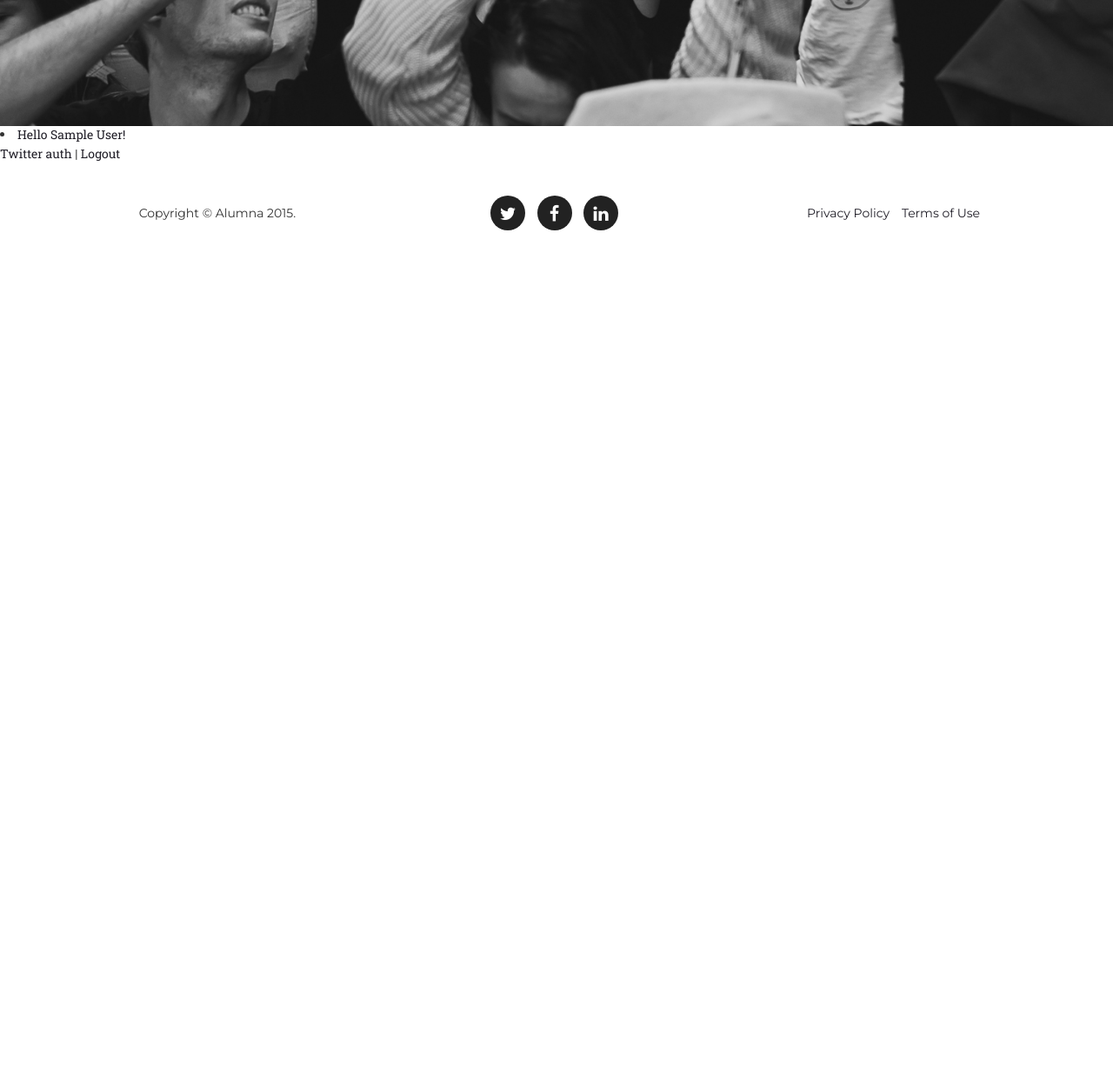
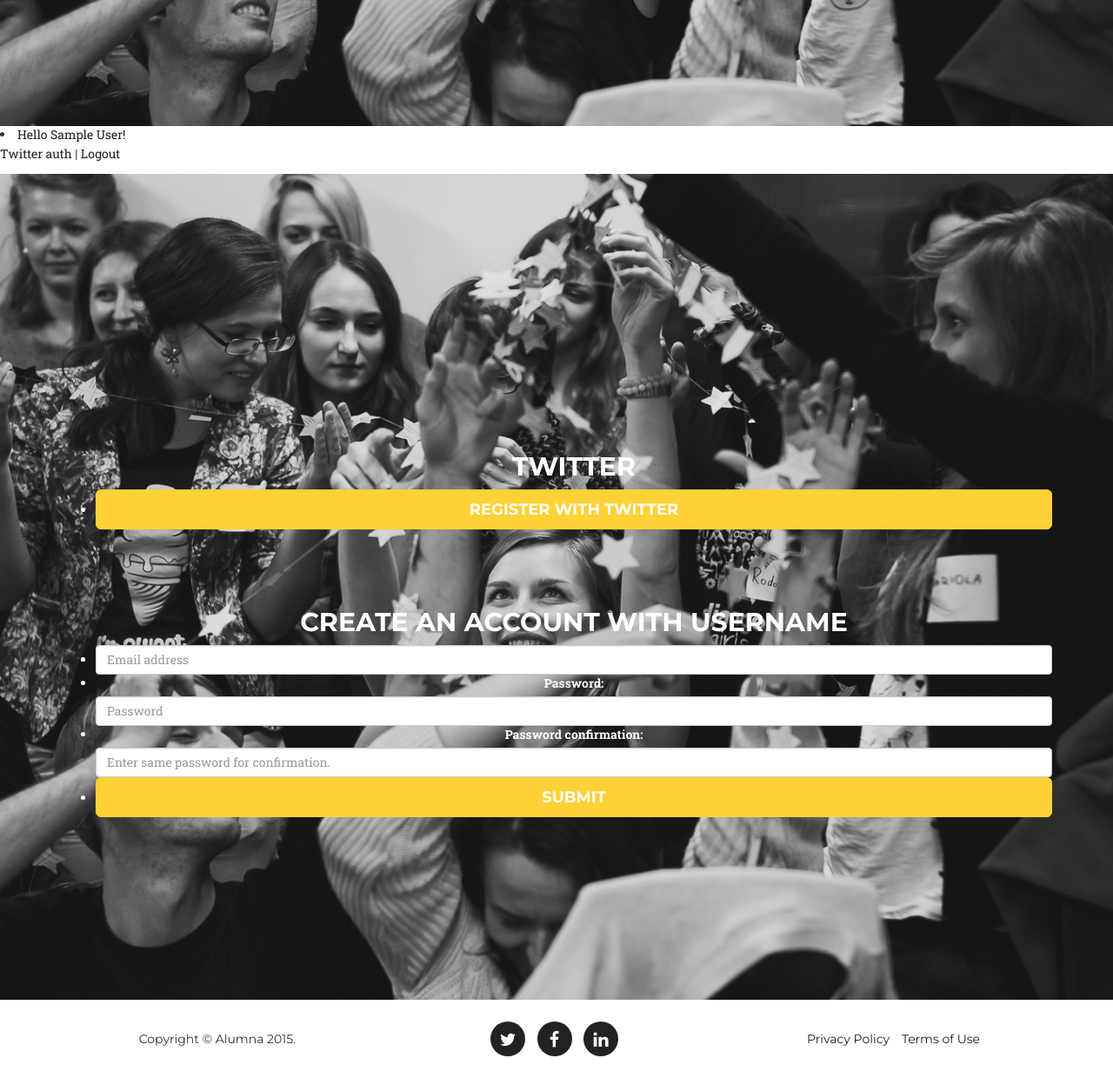
Before and after one commit to elena/alumna, a Django app: page / in a window 1280 px wide. Shown: the part 545-1785 px from the top of the page at 87% size. Before the commit the page ends 810 px from the top, so only its background shows below. Run offline with Django 3.2, Linux system fonts and the light colour scheme; the visitor is signed in with stand-in values (Sample User, id 1); parts of the project's set-up code (start-up, migrations or seed data) failed here and were passed over; some libraries are stand-ins or nearby versions; some web fonts are replaced.

Commit message:
Add bootstrapped styled form to home template.

```diff
--- a/templates/home.html
+++ b/templates/home.html
@@ -36,6 +36,43 @@
 
 {% block content %}
 
+    <!-- Header -->
+    <header>
+        <div class="container">
+            <div class="intro-text">
+
+              <ul>
+<h2>Twitter</h2>
+<p>
+<li>
+  <a class="btn btn-lg btn-primary btn-block" href="{% url 'social:begin' 'twitter' %}?next={{ request.path }}">Register with Twitter</a>
+</li>
+</p>
+<br>
+<br>
+<br>
+<h2>Create an Account with Username</h2>
+<li>
+  <form id="google-plus" method="post" action=".">
+    {% csrf_token %}
+    <input type='hidden' name='csrfmiddlewaretoken' value='JrRFXt1GMOjPZzTYqAQyUgh9YB5AGzPQ' />
+    <li>
+      <label for="inputEmail" class="sr-only">Email address</label>
+      <input id="id_username" class="form-control" placeholder="Email address" maxlength="30" name="username" type="text" />
+    </li>
+<li><label for="id_password1">Password:</label> <input id="id_password1" name="password1" type="password" class="form-control" placeholder="Password" required></li>
+<li><label for="id_password2">Password confirmation:</label> <input id="id_password2" name="password2" type="password" class="form-control" placeholder="Enter same password for confirmation." required /> </li>
+    <li><input class="btn btn-lg btn-primary btn-block" type=submit></li>
+  </form>
+</li>
+   </ul>
+
+
+            </div>
+        </div>
+    </header>
+
+
 {% if user and not user.is_anonymous %}
 
 {% else %}
@@ -44,7 +81,28 @@
 
    <ul>
 
-{% comment %}
+     {% comment %}
+
+              <!-- signin -->
+                    <div class="signin">
+                      <div class="logo">
+                        <img src="" alt="logo">
+                      </div>
+                      <form class="form-signin">
+
+                        <input type="email" id="inputEmail" class="form-control" placeholder="Email address" required autofocus>
+                        <label for="inputPassword" class="sr-only">Password</label>
+                        <input type="password" id="inputPassword" class="form-control" placeholder="Password" required>
+                        <div class="checkbox">
+                          <label>
+                            <input type="checkbox" value="remember-me"> Remember me
+                          </label>
+                        </div>
+                        <button class="btn btn-lg btn-primary btn-block" type="submit">Sign in</button>
+                      </form>
+                    </div>
+                <!-- signin -->
+
 <h1>Log in</h1>
 <h2>Twitter</h2>
 <p><a href="{% url 'social:begin' 'twitter' %}?next={{ request.path }}">Login with Twitter</a></p>
@@ -66,21 +124,6 @@
 </li>
 {% endcomment %}
 
-<h2>Twitter</h2>
-<p>
-<li>
-  <a href="{% url 'social:begin' 'twitter' %}?next={{ request.path }}">Register with Twitter</a>
-</li>
-</p>
-<h2>Create an Account with Username</h2>
-<li>
-  <form id="google-plus" method="post" action=".">
-    {% csrf_token %}
-    {{ form.as_ul }}
-    <input type=submit>
-  </form>
-</li>
-   </ul>
 
 
 
```
